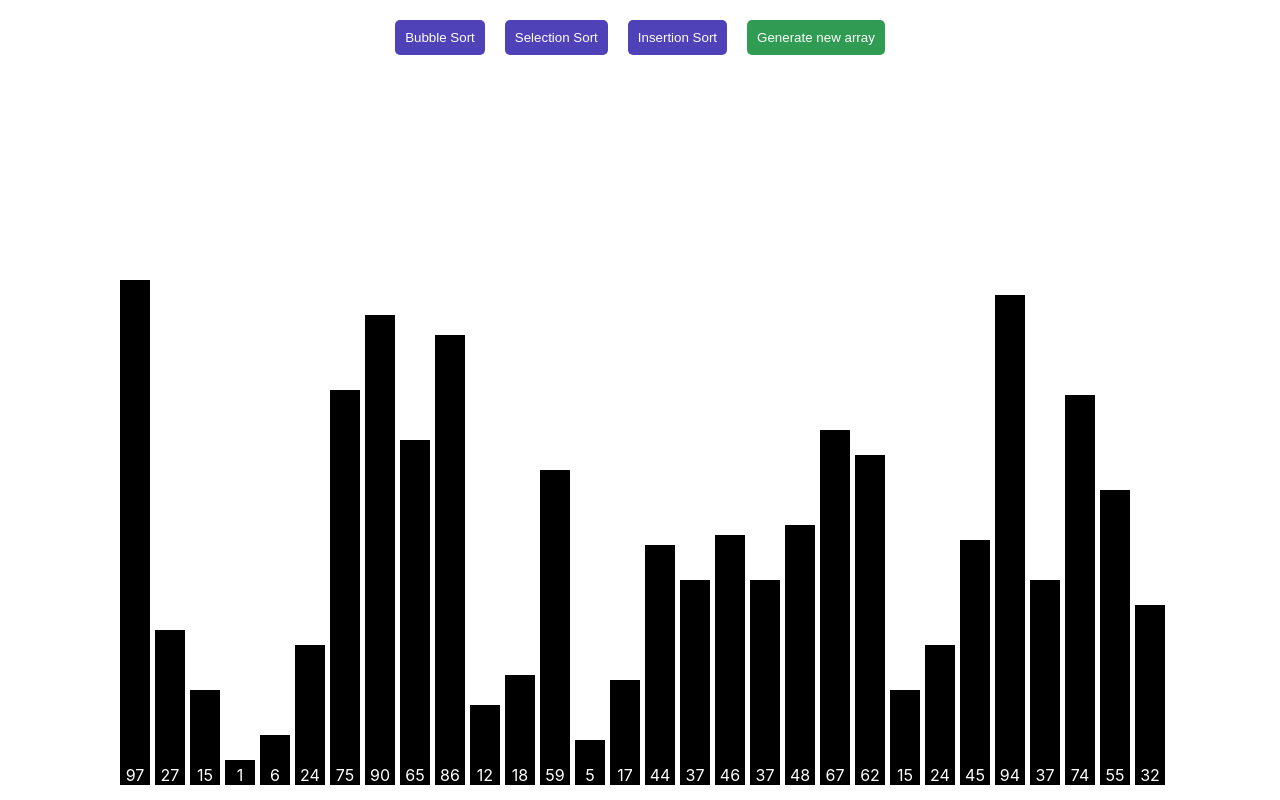
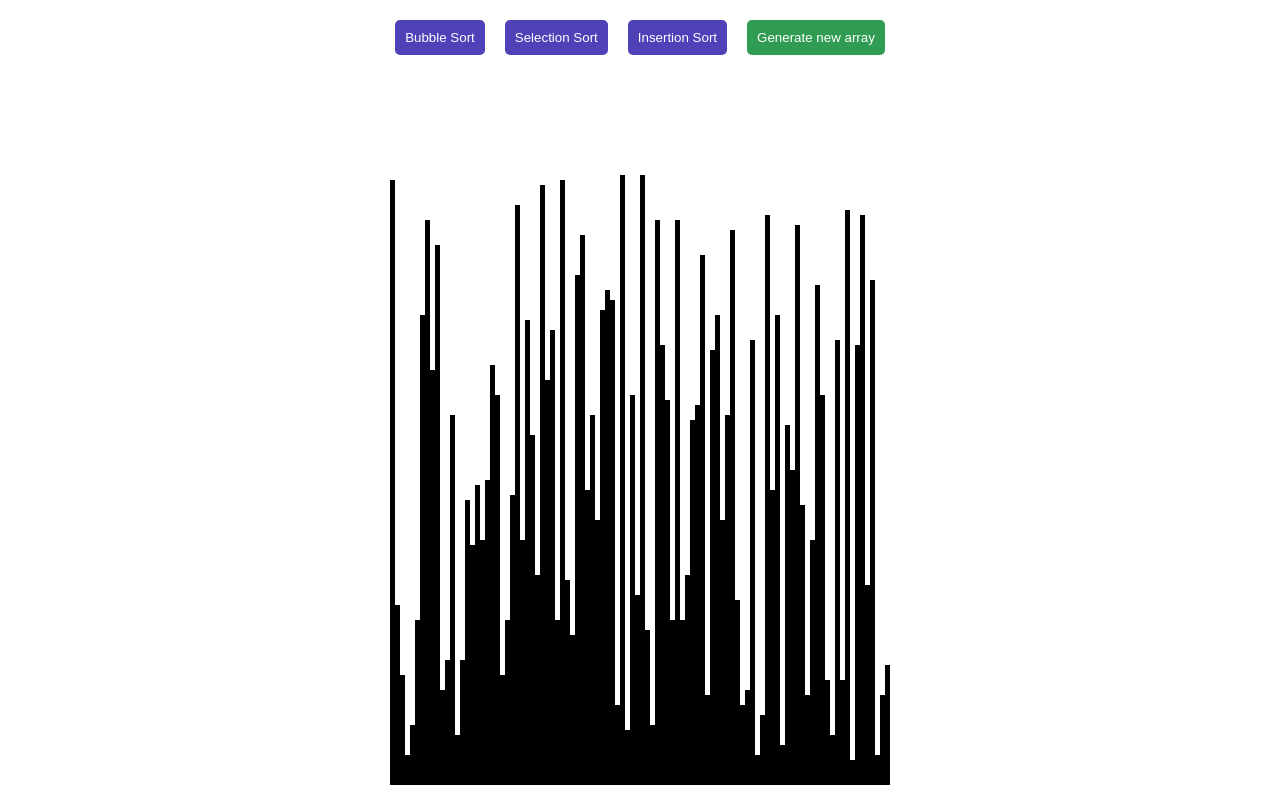
Before and after one commit to drunkalien/Sorting-Visualizer, a React (Create React App) app: page / in a window 1280 px wide. Built offline with nearby package versions, Linux system fonts and the light colour scheme.

Commit message:
changed styling

```diff
--- a/src/App.js
+++ b/src/App.js
@@ -12,7 +12,7 @@ function App() {
   const [isSorting, setIsSorting] = useState(false);
   const [isSorted, setIsSorted] = useState(false);
   const containerRef = useRef(null);
-  const DELAY = 50;
+  const DELAY = 5;
 
   useEffect(generateRandomArray, []);
   useEffect(() => {
@@ -27,8 +27,8 @@ function App() {
 
   function generateRandomArray() {
     const tmpArr = [];
-    for (let i = 0; i < 30; i++) {
-      tmpArr.push(generateRandomNumber(0, 100));
+    for (let i = 0; i < 100; i++) {
+      tmpArr.push(generateRandomNumber(0, 120));
     }
     setArr(tmpArr);
     setIsSorted(false);
@@ -78,14 +78,11 @@ function App() {
   function animateSelection(i, j) {
     const bars = containerRef.current.children[1];
     const barStyleRed = bars.children[j].style;
-    const barStyleGreen = bars.children[i].style;
     setTimeout(() => {
       barStyleRed.backgroundColor = "red";
-      barStyleGreen.backgroundColor = "green";
     }, DELAY / 2);
     setTimeout(() => {
       barStyleRed.backgroundColor = "";
-      barStyleGreen.backgroundColor = "";
     }, DELAY);
   }
 
--- a/src/components/Bar.js
+++ b/src/components/Bar.js
@@ -10,9 +10,7 @@ function Bar({ arr }) {
             height: `${el * 5 + 20}px`,
           }}
           className={classes.bar}
-        >
-          {el}
-        </div>
+        ></div>
       ))}
     </div>
   );
--- a/src/components/bar.module.css
+++ b/src/components/bar.module.css
@@ -10,9 +10,9 @@
 }
 
 .bar {
-  width: 30px;
+  width: 5px;
   margin-top: 50px;
-  margin-left: 5px;
+  margin-left: 0px;
   background-color: #000;
   color: #fff;
   display: flex;
```
